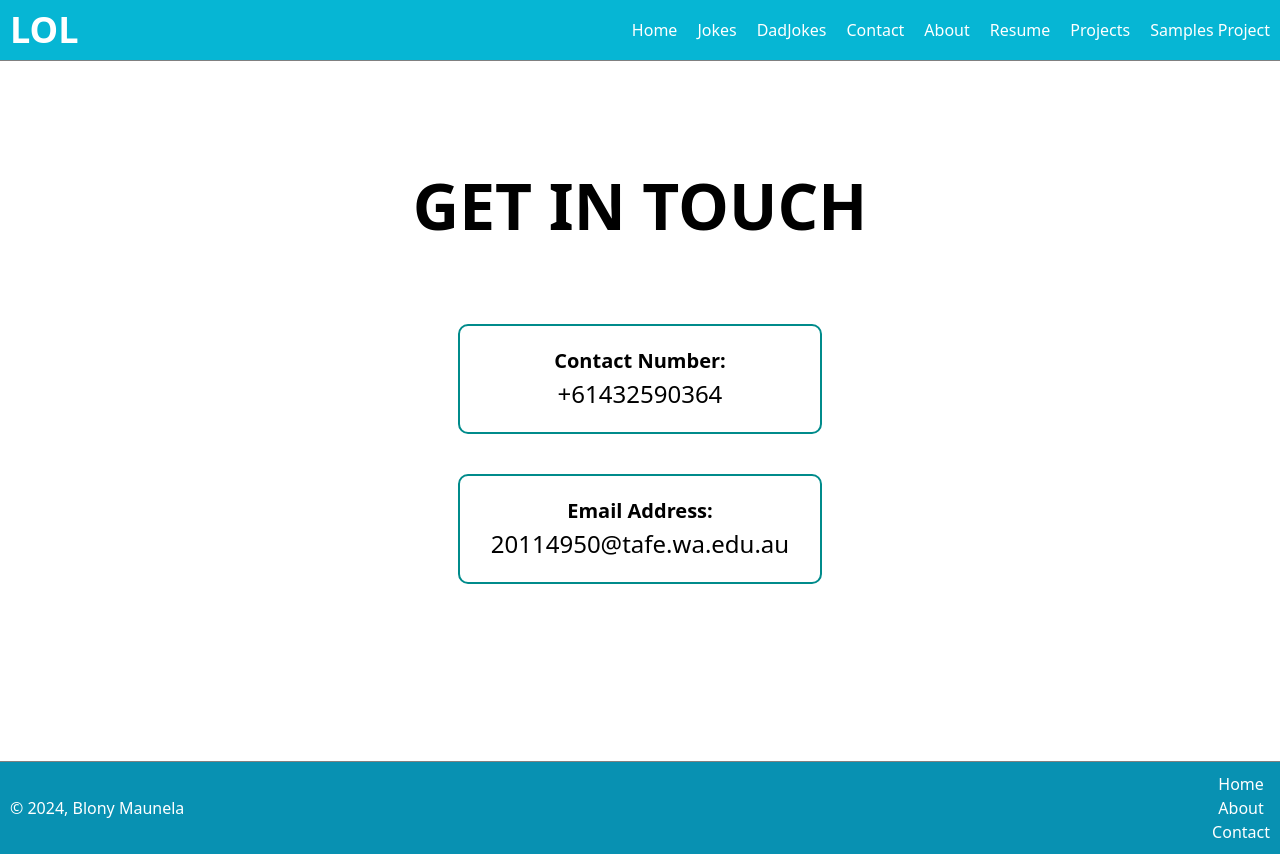
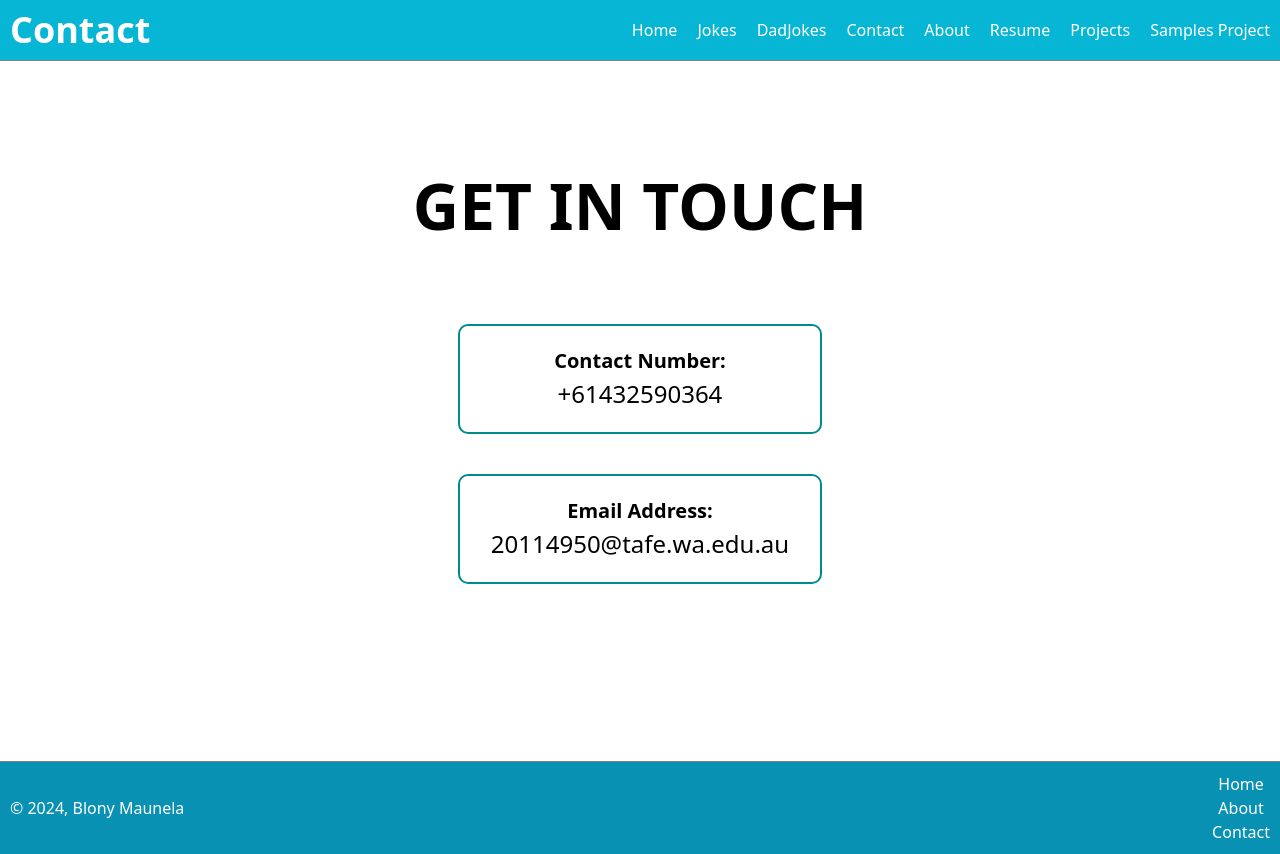
Before and after one commit to ninihub1/webtechfinalprj, a website: page Contact Page/contact.html in a window 1280 px wide. Drawn offline with Linux system fonts and the light colour scheme.

Commit message:
fix(contact_page): fixing the title of the page

```diff
--- a/Contact Page/contact.html
+++ b/Contact Page/contact.html
@@ -12,7 +12,7 @@
 </head>
 <body>
 <header class="custom-header">
-  <h1 class="text-4xl font-bold">LOL</h1>
+  <h1 class="text-4xl font-bold">Contact</h1>
   <input class="hidden" type="checkbox" id="menu-toggle">
   <label for="menu-toggle" class="menu-toggle-btn p-4 text-4xl"><i class="fas fa-bars"></i></label>
   <nav class="nav">
```
